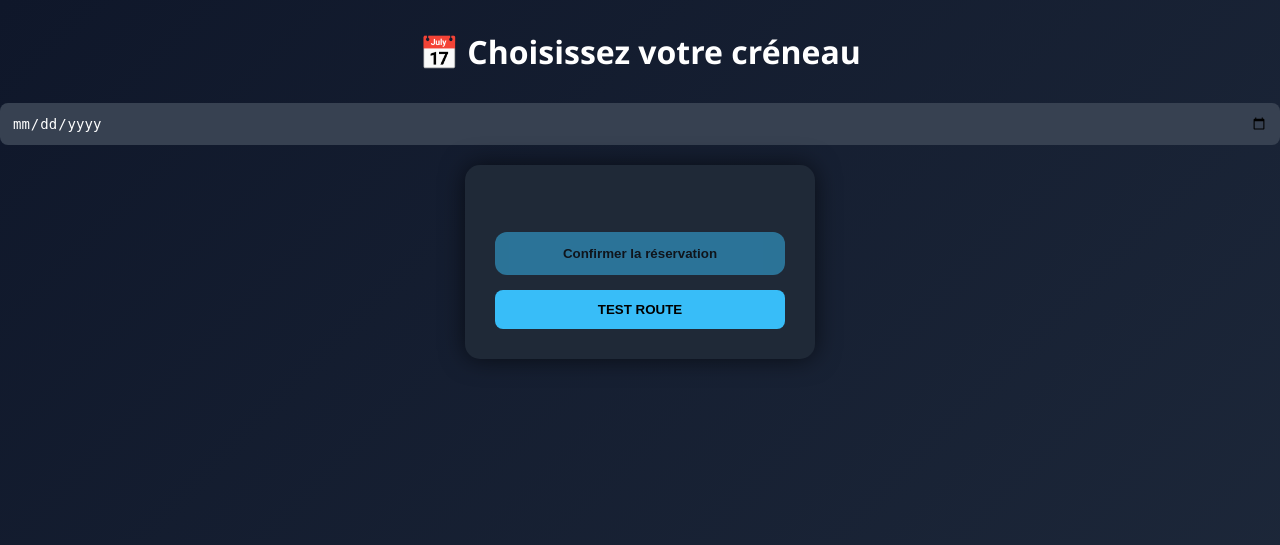
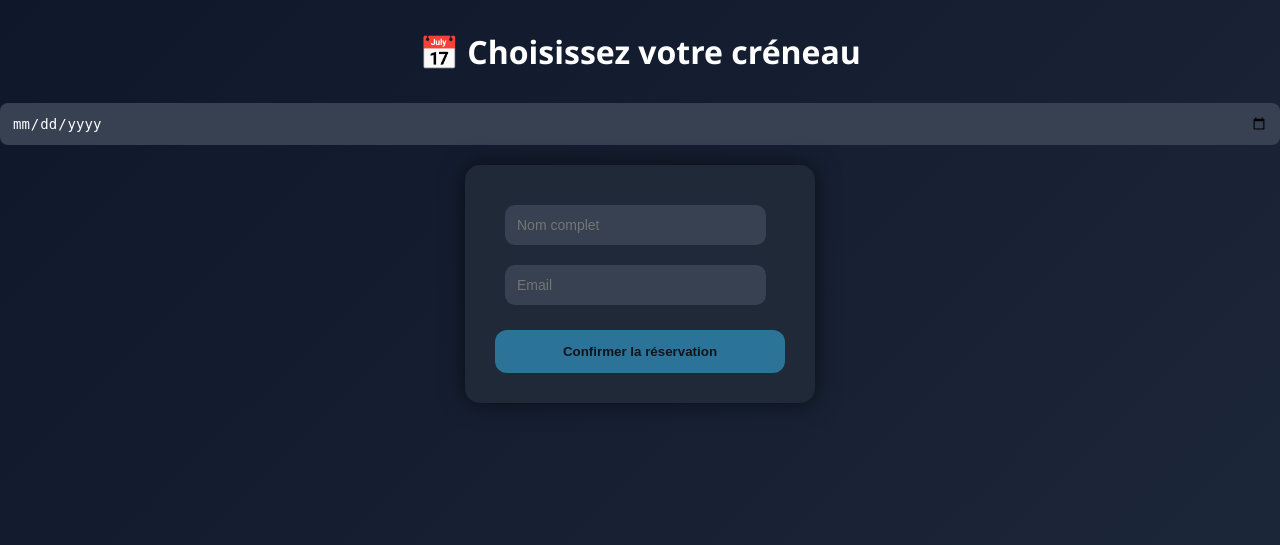
Before and after one commit to alcindorvoldensleonardo-rgb/studio-reservation, a Flask app: page /calendar in a window 1280 px wide. Shown: the top 545 px of the page. Run offline with Flask 3, Linux system fonts and the light colour scheme.

Commit message:
Update calendar.html

```diff
--- a/templates/calendar.html
+++ b/templates/calendar.html
@@ -76,11 +76,11 @@
     <input type="hidden" name="date" id="formDate">
     <input type="hidden" name="time" id="formTime">
 
-   <!-- <input type="text" name="name" placeholder="Nom complet" required
+    <input type="text" name="name" placeholder="Nom complet" required
            style="padding:12px;width:90%;max-width:300px;margin:10px;border-radius:10px;border:none;">
 
     <input type="email" name="email" placeholder="Email" required
-           style="padding:12px;width:90%;max-width:300px;margin:10px;border-radius:10px;border:none;"> -->
+           style="padding:12px;width:90%;max-width:300px;margin:10px;border-radius:10px;border:none;">
 
     <br>
 
@@ -101,9 +101,9 @@
         Payer avec Stripe
     </button>
 </form> -->
-<form method="POST" action="/create-checkout-session">
+<!--<form method="POST" action="/create-checkout-session">
     <button type="submit">TEST ROUTE</button>
-</form>
+</form>-->
 <br>
 
     <!--<div class="calendar" id="calendar"></div> -->
```
